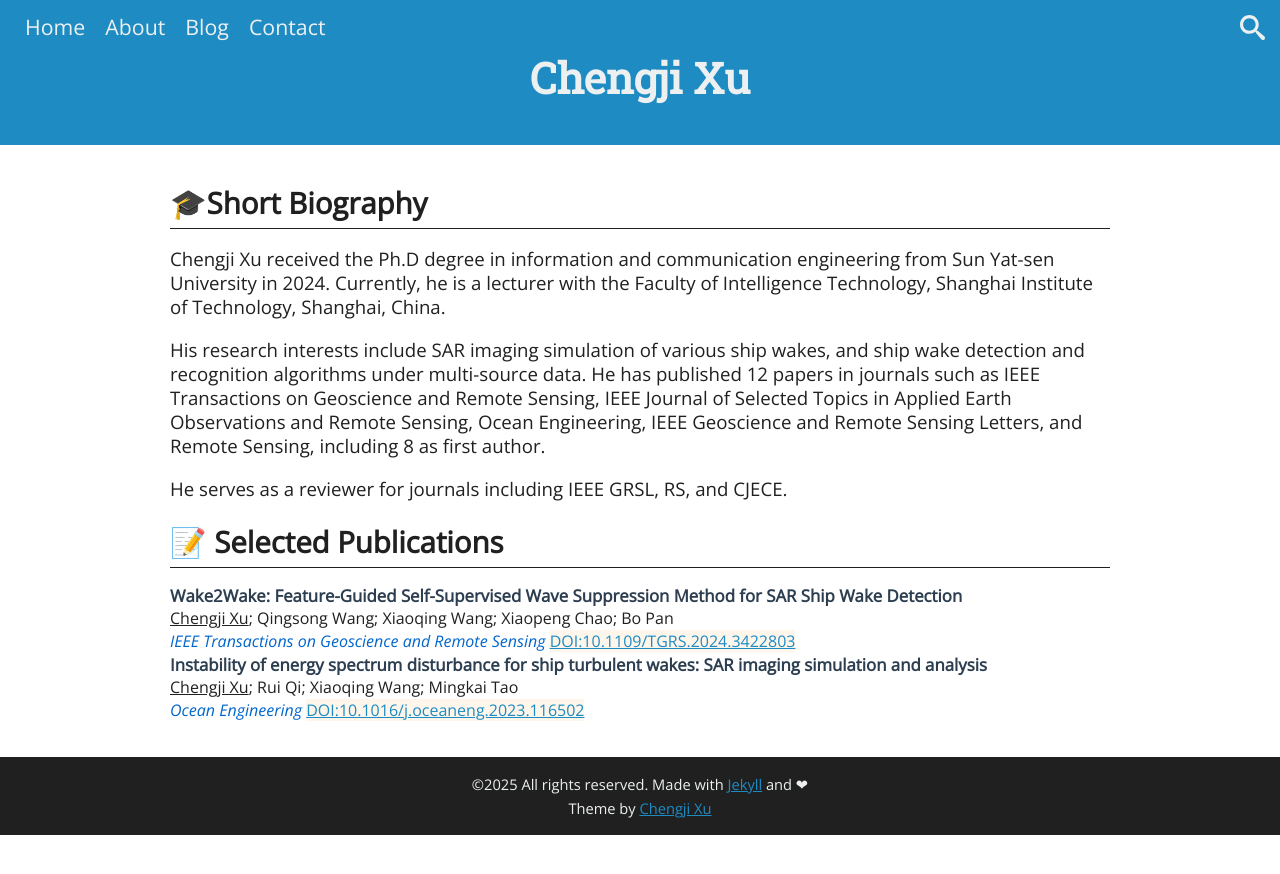
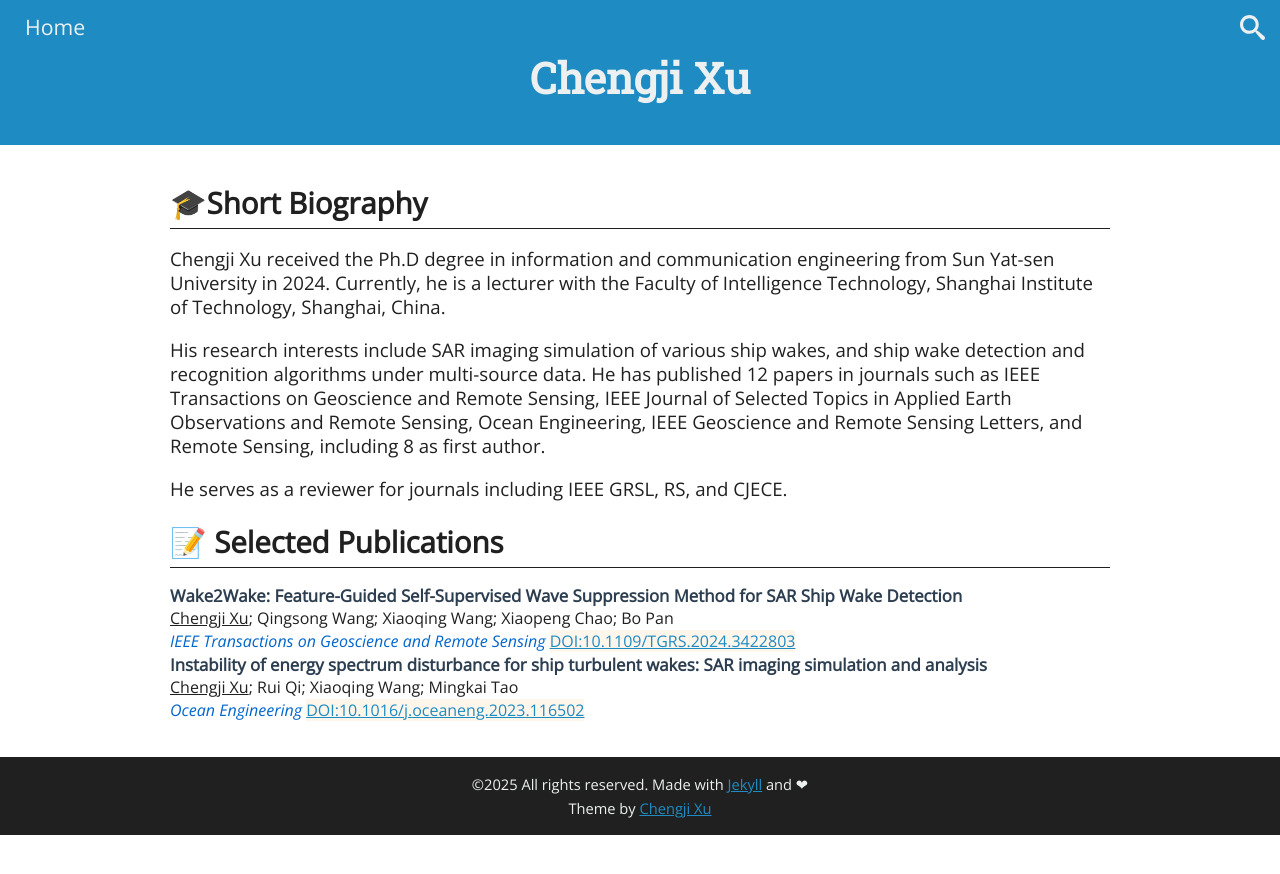
Before and after one commit to libzzluo/libzzluo.github.io, a Jekyll site: the page built from index.html, in a window 1280 px wide. Shown: the top 874 px of the page. Built offline with Jekyll 4.4.1, drawn with Linux system fonts in a browser that asks for light colours.

Commit message:
Update header.html

```diff
--- a/_includes/header.html
+++ b/_includes/header.html
@@ -3,9 +3,9 @@
   <button aria-expanded="false" aria-controls="menu" aria-label="Click to open the menu" class="bt-menu"><svg class="icon-top icon-menu"><use xlink:href="#icon-menu"></use></svg></button>
     <nav class="menu">
       <a aria-label="Back to home page" href="/"> Home </a>
-      <a aria-label="Get to know me a little more" href="/about"> About </a>
+<!--       <a aria-label="Get to know me a little more" href="/about"> About </a>
       <a aria-label="My blog" href="/blog"> Blog </a>
-      <a aria-label="Talk to me" href="/contact"> Contact </a>
+      <a aria-label="Talk to me" href="/contact"> Contact </a> -->
     </nav>
 
   <button aria-expanded="false" aria-controls="search-container" aria-label="Search" class="bt-search"><svg class="icon-top icon-search"><use xlink:href="#icon-search"></use></svg></button>
```
